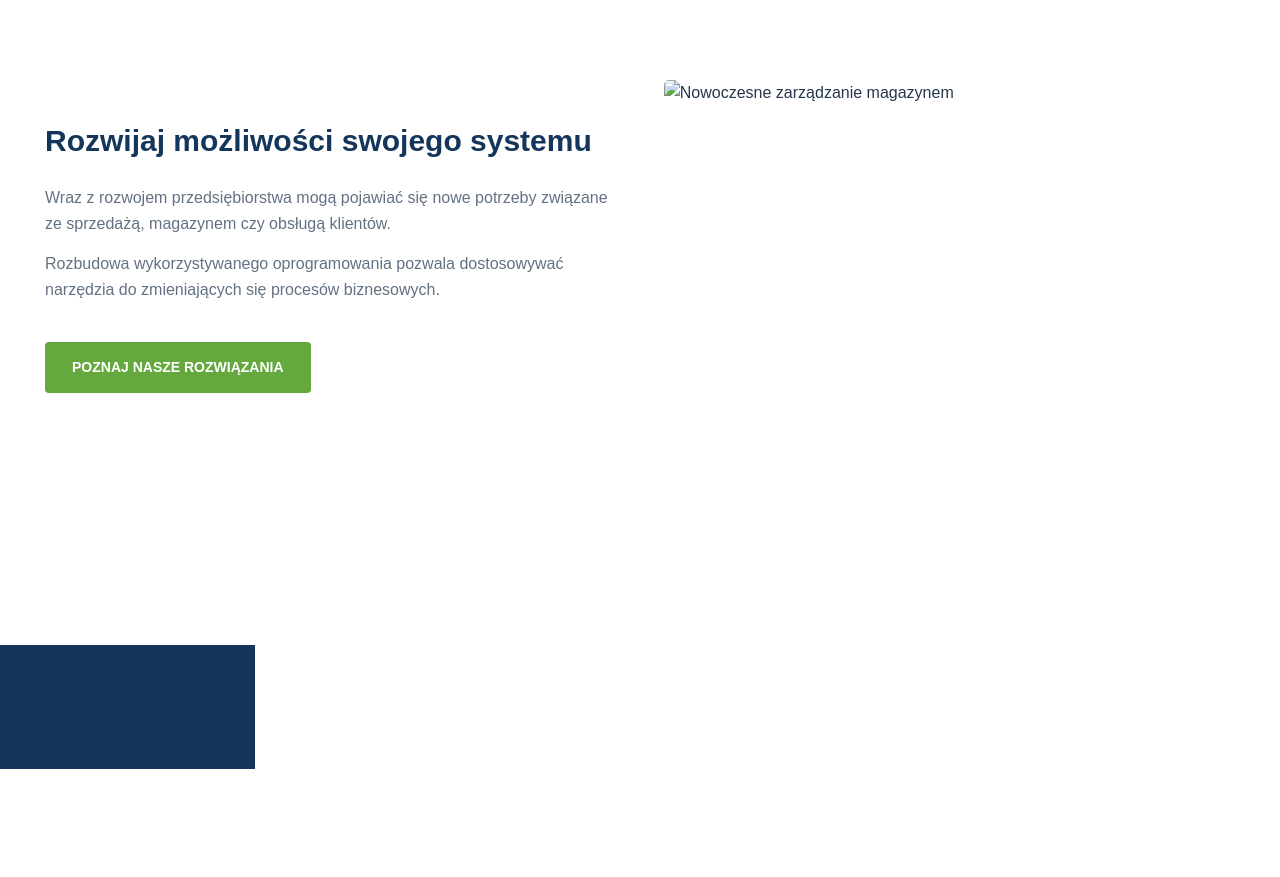
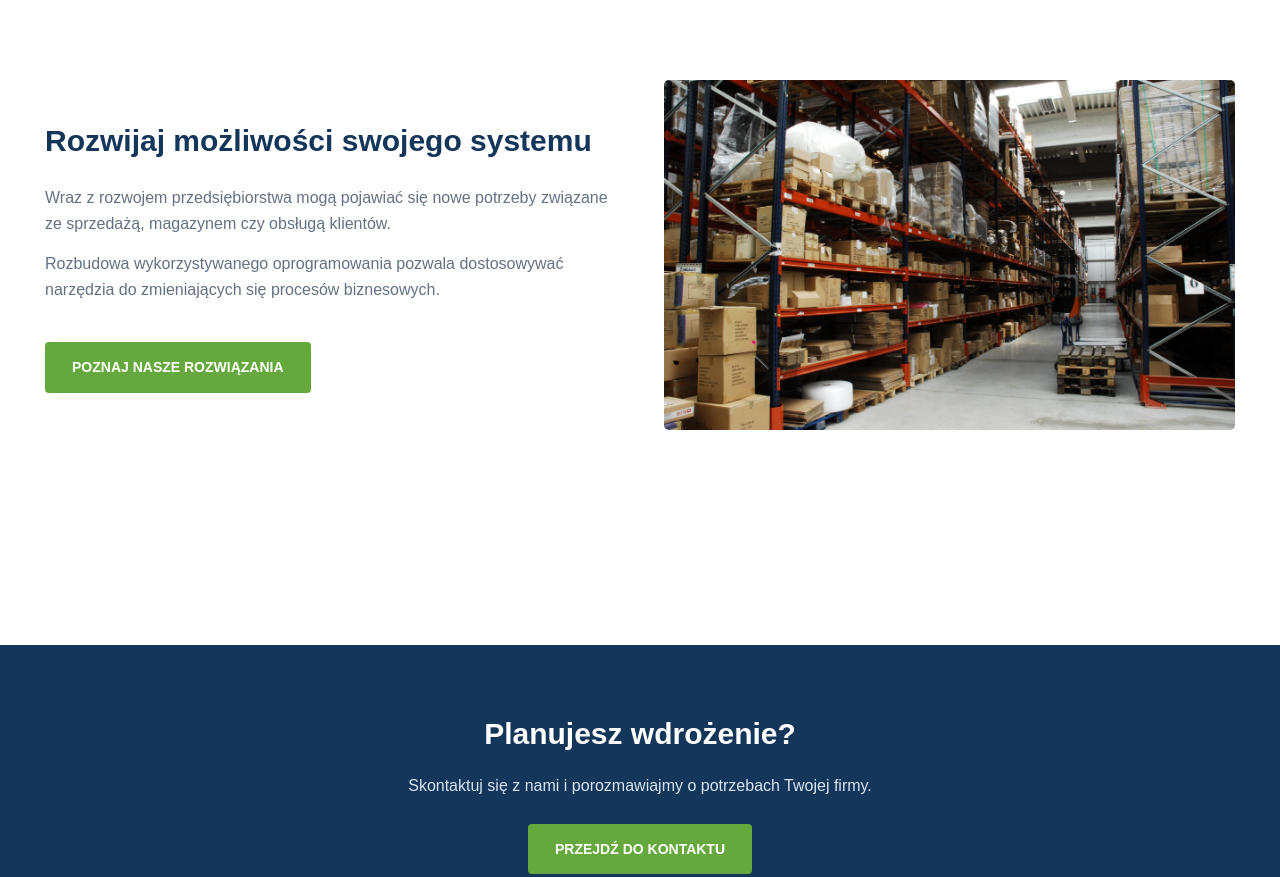
Before and after one commit to Daniel77891/insolutions, a plain HTML site: page wdrozenia.html in a window 1280 px wide. Shown: the part 2026-2903 px from the top of the page. Drawn offline with Linux system fonts and the light colour scheme; files whose address does not match are found by name.

Commit message:
Update wdrozenia.html

```diff
--- a/wdrozenia.html
+++ b/wdrozenia.html
@@ -247,7 +247,7 @@
 
         </div>
 
-        <img src="magazyb2.jpg"
+        <img src="magazy2.jpg"
              alt="Nowoczesne zarządzanie magazynem">
 
     </section>
```
